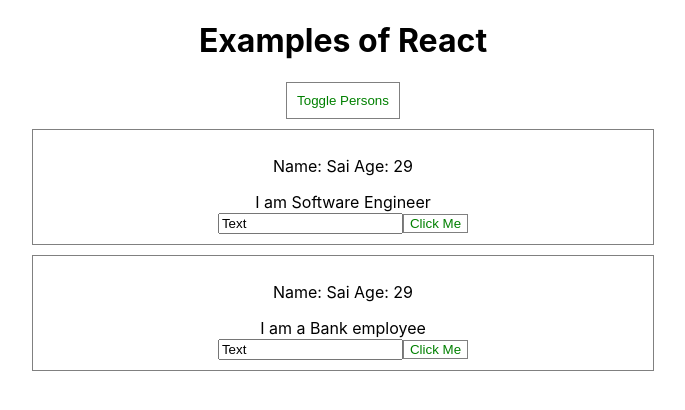
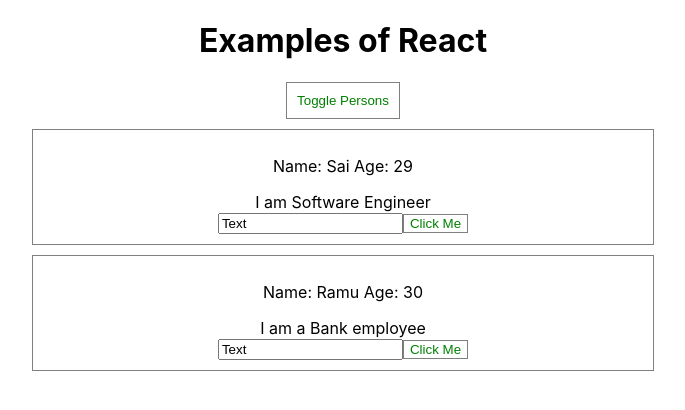
Before and after one commit to csaicharan/short-notes, a React (Create React App) app in the folder React/examples/: page / in a window 1280 px wide. Both pictures are taken after a click on the button "Toggle Persons". Shown: the top 410 px of the page, without its empty margins (297-982 px from the left). Built offline with nearby package versions, Linux system fonts and the light colour scheme.

Commit message:
Conditional based rendering in components in elegent way by storing into the variable

```diff
--- a/React/examples/src/App.js
+++ b/React/examples/src/App.js
@@ -69,24 +69,28 @@ class App extends React.Component {
 
 
   render(){
+    const {person, isPersonsViewed} = this.state;
 
-    const {person, isPersonsViewed} = this.state;
+    let personsHtml = null; // Can write the conditional rendering in the most elegant way by storing into the variable and using it in the JSX
+
+    if(isPersonsViewed){
+      personsHtml = (
+          <div>
+            <Person name={person[0].name} age={person[0].age} click={this.onClickHandlerFromChild.bind(this, person[0])} change={this.onChangeInputHandler} inputText={this.state.inputText}>
+                      I am Software Engineer
+            </Person>
+            <Person name={person[1].name} age={person[1].age} click={this.onClickHandlerFromChild.bind(this, person[1])} change={this.onChangeInputHandler} inputText={this.state.inputText}>
+              I am a Bank employee
+            </Person>
+          </div>
+      );
+    }
 
     return (
       <div className="App">
         <h1>Examples of React</h1>
         <button style={btnStyles} onClick={this.toggleViewPersonsHandler}>Toggle Persons</button>
-        { isPersonsViewed ?
-          <div>
-            <Person name={person[0].name} age={person[0].age} click={this.onClickHandlerFromChild.bind(this, person[0])} change={this.onChangeInputHandler} inputText={this.state.inputText}>
-                      I am Software Engineer
-            </Person>
-            <Person name={person[0].name} age={person[0].age} click={this.onClickHandlerFromChild.bind(this, person[1])} change={this.onChangeInputHandler} inputText={this.state.inputText}>
-              I am a Bank employee
-            </Person>
-          </div>
-          : null
-        }
+        { personsHtml }
       </div>
     )
   }
--- a/React/examples/src/Person/Person.js
+++ b/React/examples/src/Person/Person.js
@@ -4,7 +4,7 @@ import React from 'react';
 import './Person.css'; // This type of style imports are not scoped to the component, it will be adding into the global styles. We have to make sure weather it is not conflicting to the other styles by adding a container class and other style should be under that class
 
 // Inline styles can be added into the react components by creating CSS as an object and then assign it to the element's "style" attribute and the properties of CSS should as camelCased keys in this CSS object JSX will take of rendering into that element's CSS
-export const btnStyles = {
+const btnStyles = {
     backgroundColor : '#fff',
     color: 'green',
     border : '1px solid gray',
```
